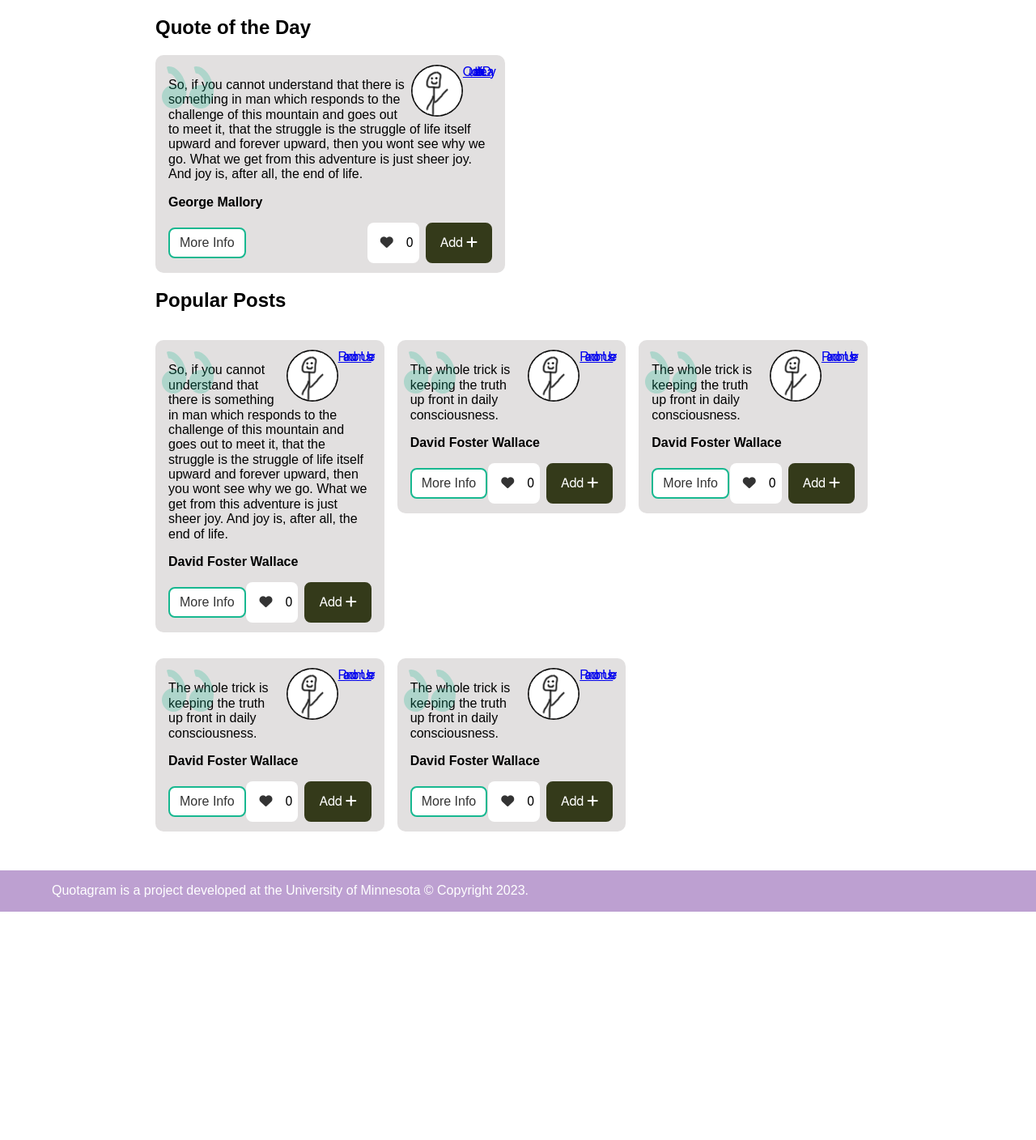
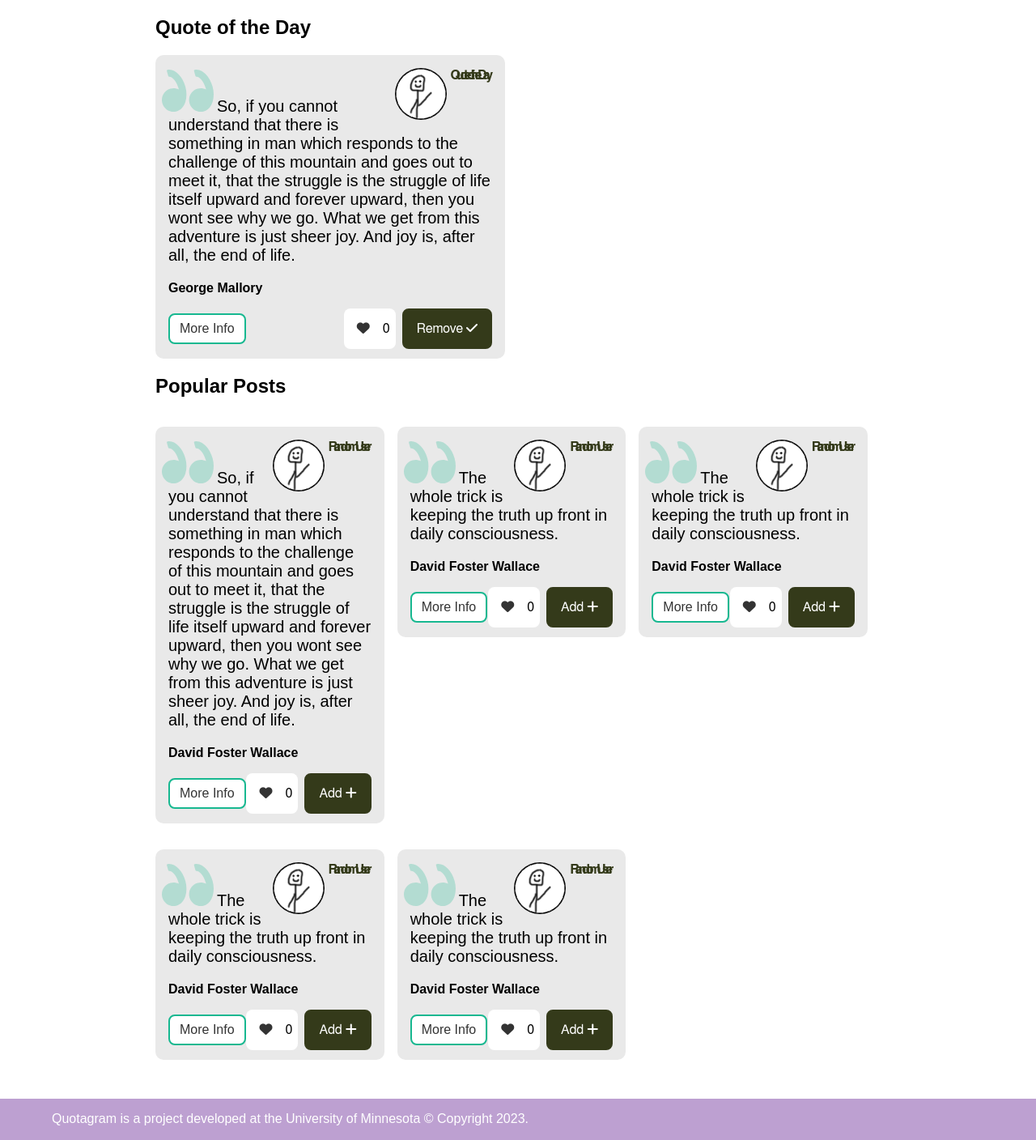
Before and after one commit to kurokiasahi222/Quotogram, a Flask app: page / in a window 1280 px wide. Shown: the part 82-1490 px from the top of the page at 81% size. Before the commit the page ends 1208 px from the top, so only its background shows below. Run offline with Flask 2, Linux system fonts and the light colour scheme; some libraries are stand-ins or nearby versions.

Commit message:
Finished styling and added api calls to the like and add button

```diff
--- a/static/quote.css
+++ b/static/quote.css
@@ -1,5 +1,5 @@
 .quote {
-    background-color: #e2e0e0;
+    background-color: #e9e9e9;
     border-radius: 10px;
     padding: 0.75em 1em;
     margin: 1em 0;
@@ -8,16 +8,32 @@
 
 .quote-user-name-content {
     max-width: 7em;
+    display: inline-block;
+    text-decoration: none;
+    font-weight: bold;
+    color: var(--color-tertiary);
+    margin-left: 5px;
+}
+
+.quote-user-name-content:hover {
+    text-decoration: underline;
 }
 
 .quote-user {
     float: right;
+    padding: 0.25em;
 }
 
 .quote-user-image {
     margin-left: 0.5em;
     width: 64px;
     height: 64px;
+}
+
+.quote-content-text-quote {
+    font-size: 1.25em;
+    text-indent: 3em;
+    padding-top: 1em;
 }
 
 .quote-content-img {
--- a/templates/index.html
+++ b/templates/index.html
@@ -11,7 +11,8 @@
         quote_text="So, if you cannot understand that there is something in man which responds to the challenge of this mountain and goes out to meet it, that the struggle is the struggle of life itself upward and forever upward, then you wont see why we go. What we get from this adventure is just sheer joy. And joy is, after all, the end of life.",
         quote_author="George Mallory",
         quote_context="This is a quote that I really like and it really inspires me to read this everyday! I hope you enjoy it as much as I do!",
-        quote_user="Quote of the Day" %}
+        quote_user="Quote of the Day",
+        quote_added=true %}
         {% include "modules/quote.html" %}
     {% endwith %}
 
--- a/templates/modules/quote.html
+++ b/templates/modules/quote.html
@@ -5,5 +5,7 @@
                     user_link="#",
                     quote_text=quote_text,
                     quote_author=quote_author,
-                    quote_context=quote_context)}}
+                    quote_context=quote_context,
+                    quote_added=quote_added
+                    )}}
 </div>
--- a/templates/modules/quote_macro.html
+++ b/templates/modules/quote_macro.html
@@ -1,8 +1,9 @@
-{% macro display(quote_id=0, user_name="none", user_link="none", quote_text="none", quote_author="none", quote_context="none", inside_modal=false) %}
+{% macro display(quote_id=0, user_name="none", user_link="none", quote_text="none", quote_author="none", quote_context="none",
+        quote_added=false, inside_modal=false) %}
     {% macro class_name(name) %}{% if inside_modal %}{{name ~ '-modal'}}{% else %}{{name}}{% endif %}{% endmacro %}
     {% macro display_modal() %}onclick={{'displayQuoteModal(' ~ quote_id ~ ')'}}{% endmacro %}
     {% macro like_button() %}onclick={{'likeQuote(' ~ quote_id ~ ')'}}{% endmacro %}
-    {% macro add_button() %}onclick={{'addQuote(' ~ quote_id ~ ')'}}{% endmacro %}
+    {% macro add_button(add) %}{% if add %}onclick={{'addQuote(' ~ quote_id ~ ')'}}{% else %}onclick={{'removeQuote(' ~ quote_id ~ ')'}}{% endif %}{% endmacro %}
     <div class="{{ class_name('quote') }}" {% if inside_modal %}role="dialog" aria-modal="true" aria-labelledby="quote-text"{% endif %}>
         {% if inside_modal %}
             <div class="modal-header">
@@ -55,8 +56,13 @@
                         <span class="quote-footer-buttons-like-count" id="quote-like-count-{{ num_likes }}">0</span>
                     </div>
                 </div>
-                <button class="quote-footer-buttons-add pure-button" button="button" {{ add_button() }}>
+                <button class="quote-footer-buttons-add pure-button" button="button" {{ add_button(true) }} id="quote-add-{{ num_likes }}"
+                    {% if quote_added %}style="display:none;"{% endif %}>
                     Add <i class="fa-sharp fa-solid fa-plus"></i>
+                </button>
+                <button class="quote-footer-buttons-add pure-button" button="button" {{ add_button(false) }} id="quote-remove-{{ num_likes }}"
+                    {% if not quote_added %}style="display:none;"{% endif %}>
+                    Remove <i class="fa-solid fa-check"></i>
                 </button>
             </div>
         </div>
```
Also changed, not shown: static/javascript/quote_interaction.js (+33 -3 lines).
